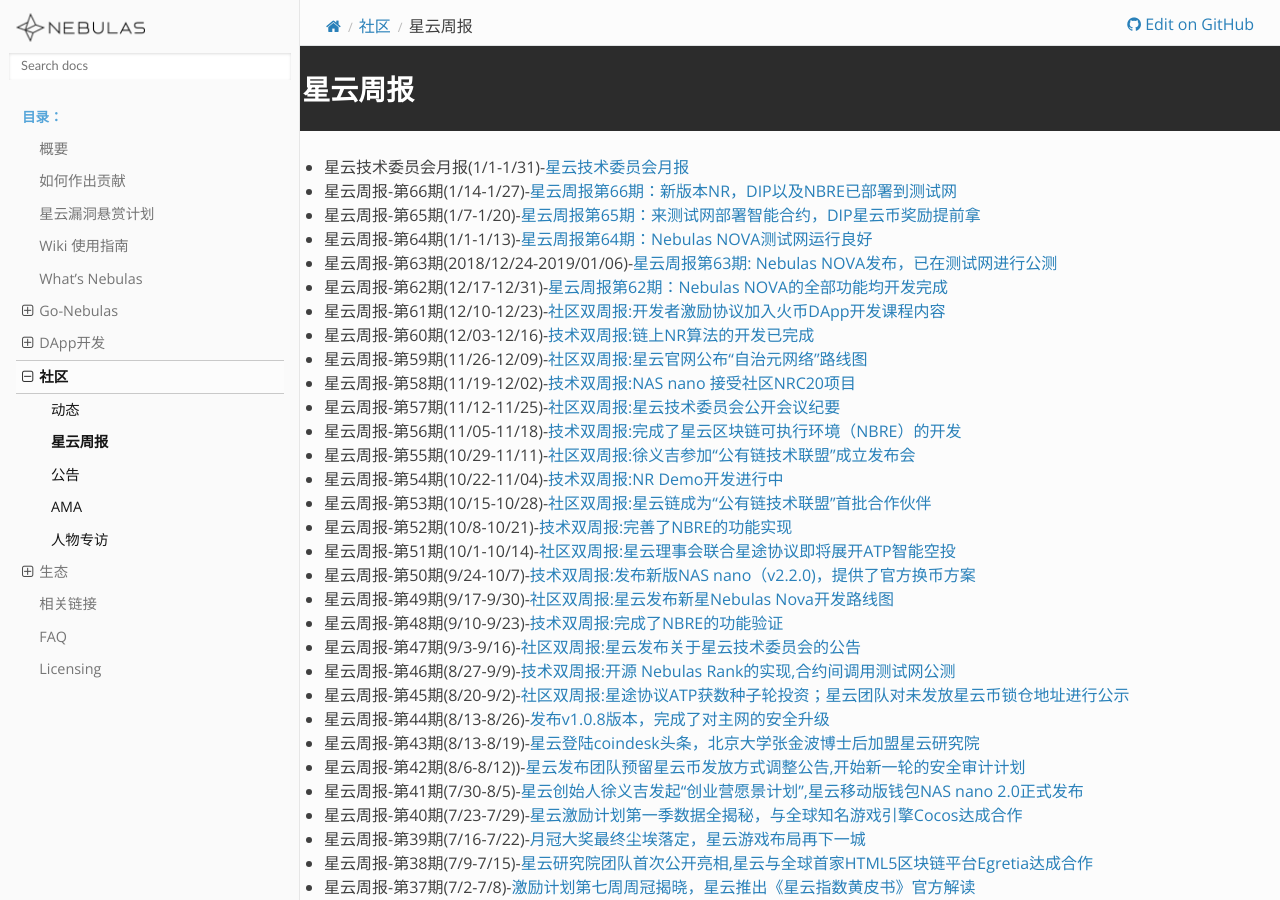
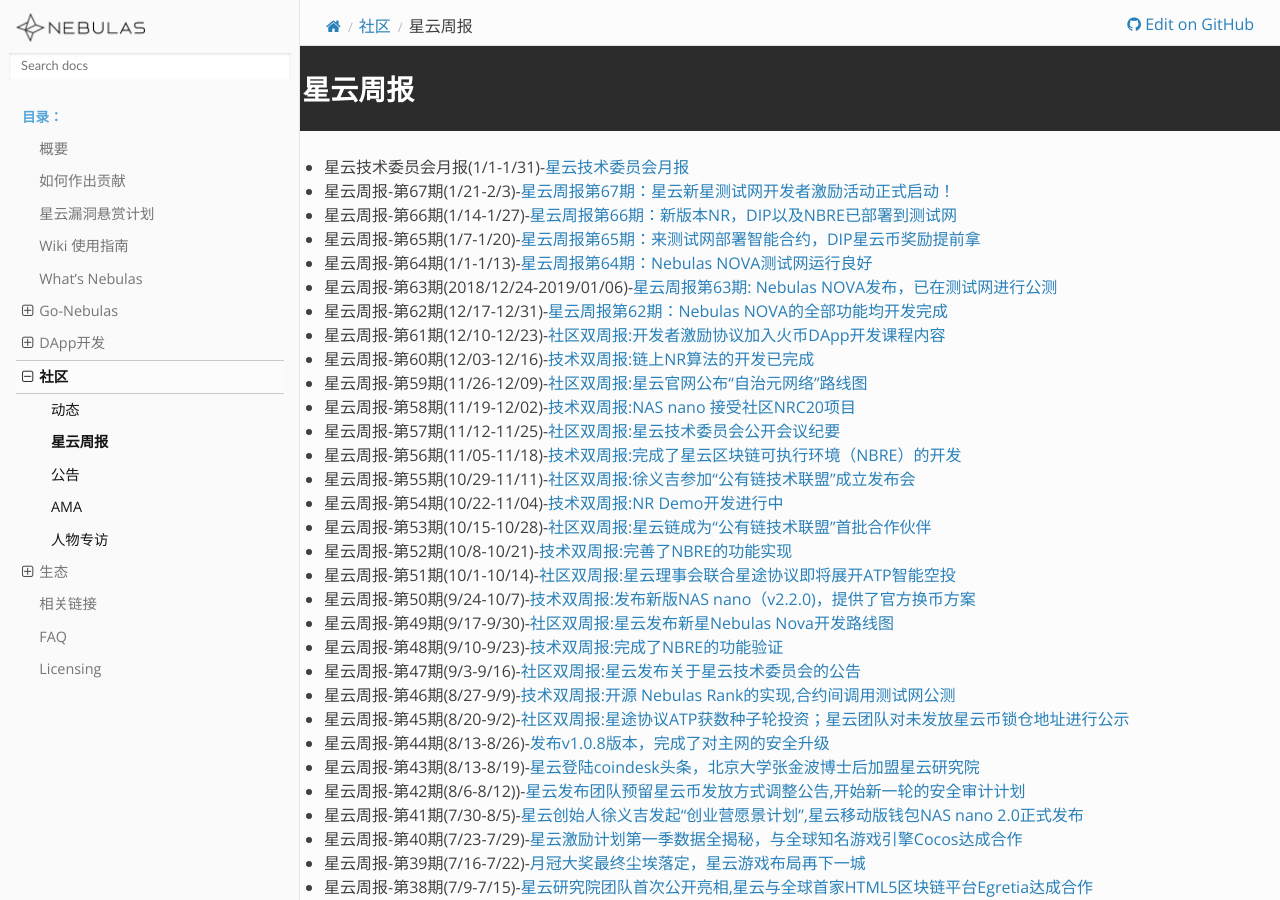
Before and after one commit to nebulasio/nebdocs, a Sphinx documentation site: the page built from docs/community/weekly-report.md, in a window 1280 px wide and 900 px high. Built offline with Sphinx 7.4.7 and the Read the Docs theme 2.0.0, drawn with Linux system fonts in a browser that asks for light colours; pages that are not in the unit, such as notebooks, are missing from menus.

Commit message:
Update weekly-report.md

```diff
--- a/docs/community/weekly-report.md
+++ b/docs/community/weekly-report.md
@@ -1,6 +1,7 @@
 # 星云周报
 
 - 星云技术委员会月报(1/1-1/31)-[星云技术委员会月报](https://blog.nebulas.io/2019/02/03/nebulas-technical-committee-monthly-report/)
+- 星云周报-第67期(1/21-2/3)-[星云周报第67期：星云新星测试网开发者激励活动正式启动！](https://blog.nebulas.io/2019/02/04/nebulas-bi-weekly-community-dynamics-67/)
 - 星云周报-第66期(1/14-1/27)-[星云周报第66期：新版本NR，DIP以及NBRE已部署到测试网](https://blog.nebulas.io/2019/01/28/nebulas-bi-weekly-development-commits-66/)
 - 星云周报-第65期(1/7-1/20)-[星云周报第65期：来测试网部署智能合约，DIP星云币奖励提前拿](https://blog.nebulas.io/2019/01/21/nebulas-bi-weekly-community-dynamics-65/)
 - 星云周报-第64期(1/1-1/13)-[星云周报第64期：Nebulas NOVA测试网运行良好](https://blog.nebulas.io/2019/01/14/nebulas-bi-weekly-development-commits-64/)
```
